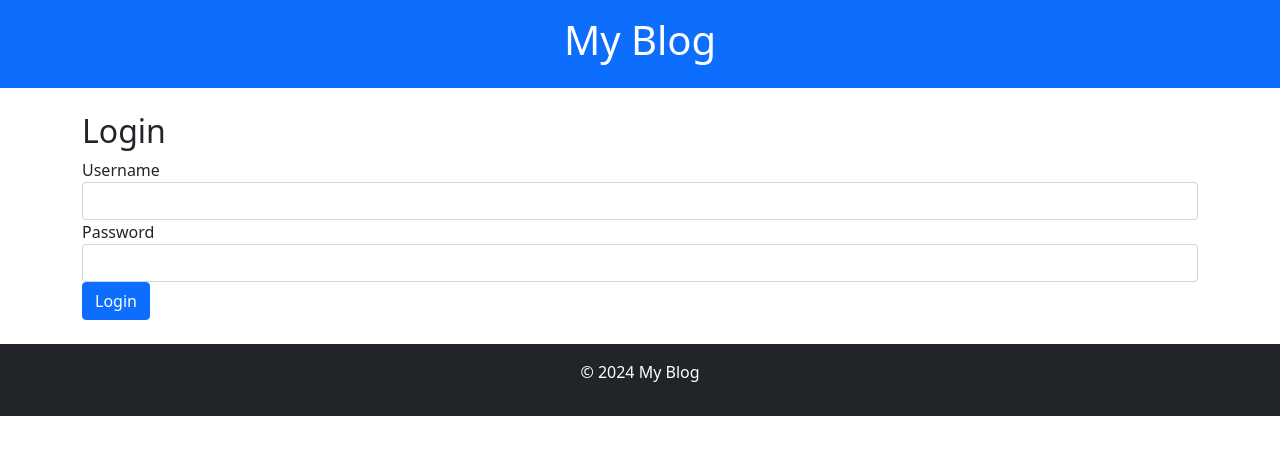
After one commit to RmVilla/blog2, a Django app: page /login/ in a window 1280 px wide. The commit adds this page. Shown: the top 455 px of the page. Run offline with Django 4.2, Linux system fonts and the light colour scheme; some libraries are stand-ins or nearby versions.

Commit message:
- Login Logout Added

```diff
--- /dev/null
+++ b/blog/templates/blog/login.html
@@ -0,0 +1,22 @@
+{% extends 'blog/base.html' %}
+
+{% block title %}Login{% endblock %}
+
+{% block content %}
+<h2>Login</h2>
+<form method="post">
+    {% csrf_token %}
+    <div class="form-group">
+        <label for="username">Username</label>
+        <input type="text" name="username" id="username" class="form-control" required>
+    </div>
+    <div class="form-group">
+        <label for="password">Password</label>
+        <input type="password" name="password" id="password" class="form-control" required>
+    </div>
+    <button type="submit" class="btn btn-primary">Login</button>
+</form>
+{% if form.errors %}
+    <p class="text-danger">Invalid username or password.</p>
+{% endif %}
+{% endblock %}
--- a/blog/urls.py
+++ b/blog/urls.py
@@ -1,9 +1,12 @@
+from django.contrib.auth import views as auth_views
 from django.urls import path
 from . import views
 
 
 urlpatterns = [
     path('', views.home, name='home'),
+    path('login/', auth_views.LoginView.as_view(template_name='blog/login.html'), name='login'),
+    path('logout/', auth_views.LogoutView.as_view(), name='logout'),
     path('post/', views.post_list, name='post_list'),
     path('post/new/', views.post_create, name='post_create'),
     path('post/<int:pk>/', views.post_detail, name='post_detail'),
--- a/blog/views.py
+++ b/blog/views.py
@@ -7,6 +7,7 @@ from .models import Post
 
 def home(request):
     return HttpResponse("Welcome to the Blog!")
+
 
 def post_create(request):
     if request.method == 'POST':
@@ -18,13 +19,16 @@ def post_create(request):
          form = PostForm()
     return render(request, 'blog/post_form.html', {'form': form})
 
+
 def post_list(request):
     posts = Post.objects.all().order_by('-created_at')
     return render(request, 'blog/post_list.html', {'posts': posts})
 
+
 def post_detail(request, pk):
     post = Post.objects.get(pk=pk)
     return render(request, 'blog/post_detail.html', {'post': post})
+
 
 def post_update(request, pk):
     post = get_object_or_404(Post, pk=pk)
@@ -38,6 +42,7 @@ def post_update(request, pk):
         form = PostUpdateForm(instance=post)
     return render(request, 'blog/post_update.html', {'post': post, 'form': form})
 
+
 def delete_post(request, pk):
     post = get_object_or_404(Post, pk=pk)
 
--- a/my_blog/settings.py
+++ b/my_blog/settings.py
@@ -113,6 +113,10 @@ BASE_DIR = Path(__file__).resolve().parent.parent
 MEDIA_URL = '/media/'
 MEDIA_ROOT = os.path.join(BASE_DIR, 'media')
 
+LOGIN_REDIRECT_URL = '/'  # Redirects to the homepage after login
+LOGIN_URL = '/login/'  # URL of the login page
+LOGOUT_REDIRECT_URL = '/'  # Redirect to homepage after logout
+
 
 # Default primary key field type
 # https://docs.djangoproject.com/en/4.2/ref/settings/#default-auto-field
```
Also changed, not shown: blog/templates/blog/post_list.html (+8 -0 lines), db.sqlite3.
